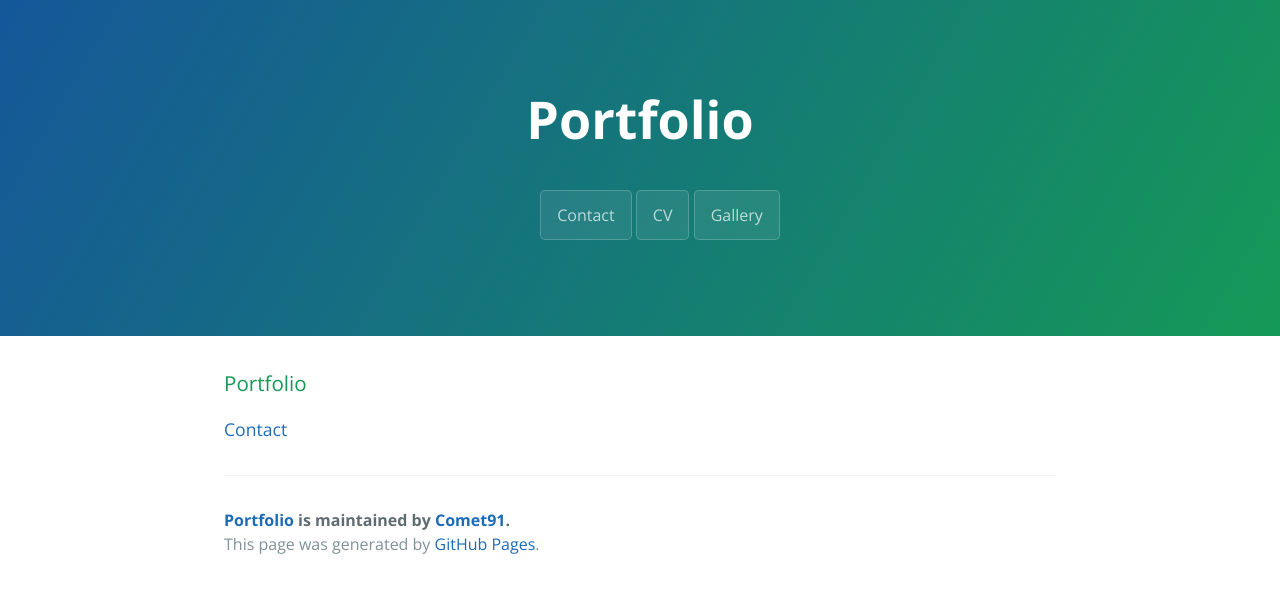
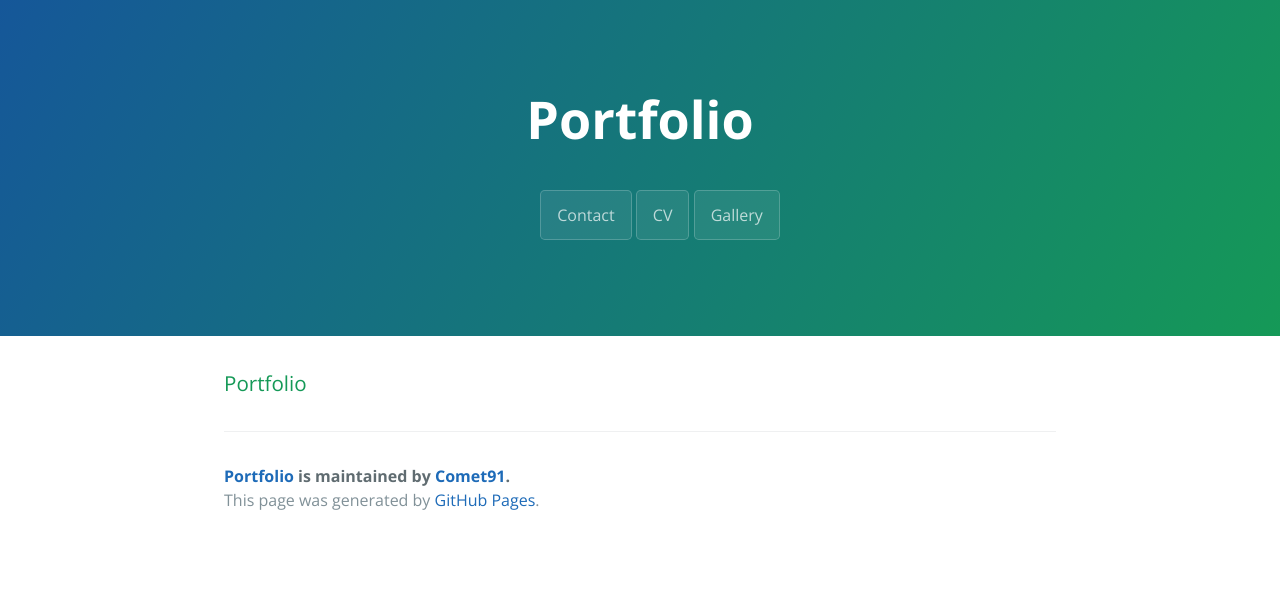
Before and after one commit to Comet91/Portfolio, a Jekyll site: the page built from index.md, in a window 1280 px wide. Shown: the top 593 px of the page. Built offline with Jekyll 4.4.1, drawn with Linux system fonts in a browser that asks for light colours; our own code applies the rules of GitHub Pages for plain Markdown files; the repository's description, which GitHub fills in, is left out.

Commit message:
Update index.md

```diff
--- a/index.md
+++ b/index.md
@@ -1,3 +1 @@
 ### Portfolio
-
-[Contact](https://comet91.github.io/Portfolio/contact.html)
```
